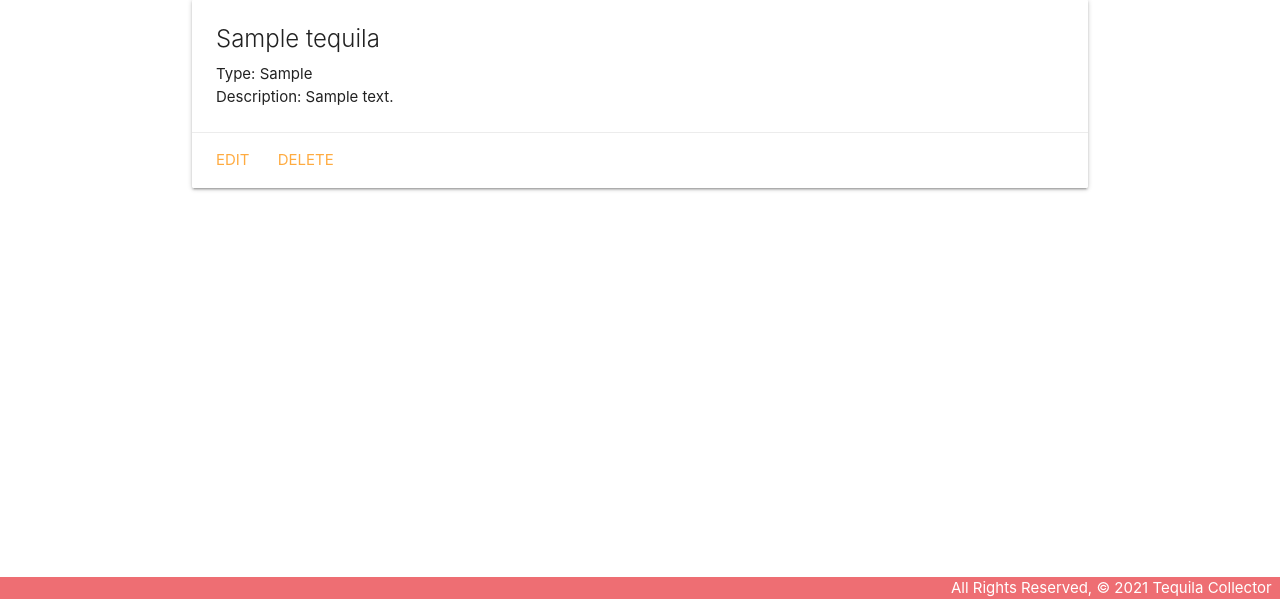
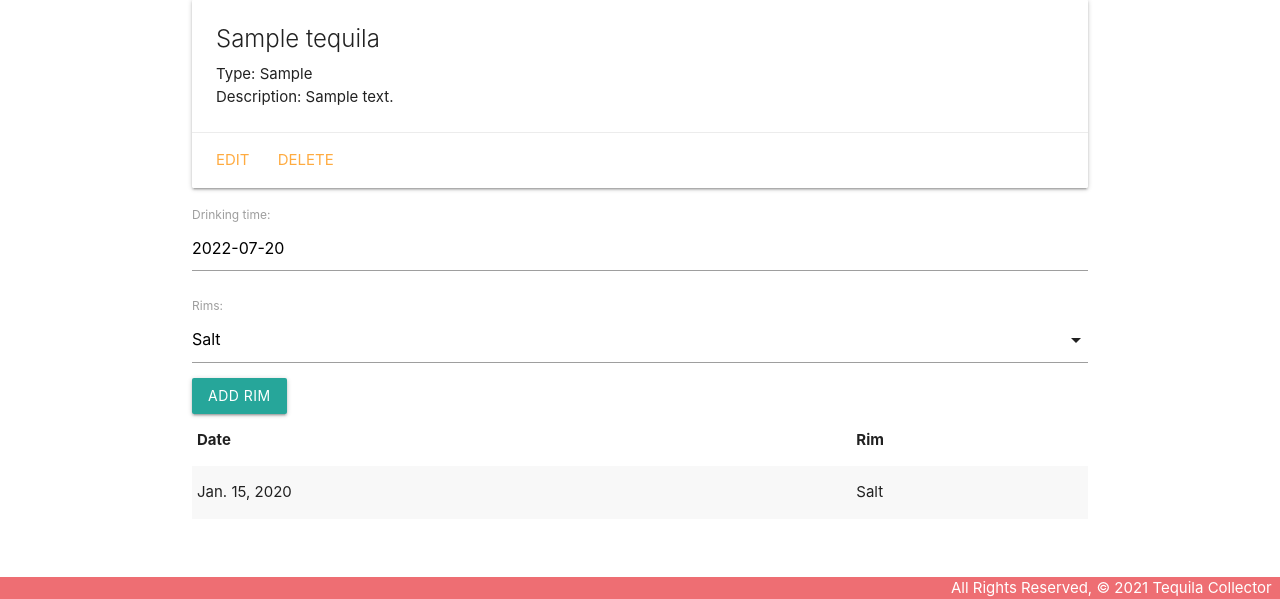
Before and after one commit to Andersons1218/tequila-collector, a Django app: page /tequila/1/ in a window 1280 px wide. Shown: the part 201-800 px from the top of the page. Run offline with Django 4.2, Linux system fonts and the light colour scheme; tables that the repository leaves empty hold one stand-in row (values such as "Sample post").

Commit message:
lab 4 complete

```diff
--- a/tequilacollector/main_app/admin.py
+++ b/tequilacollector/main_app/admin.py
@@ -1,5 +1,6 @@
 from django.contrib import admin
-from .models import Tequila
+from .models import Tequila, Taste
 # Register your models here.
 
 admin.site.register(Tequila)
+admin.site.register(Taste)
--- /dev/null
+++ b/tequilacollector/main_app/forms.py
@@ -0,0 +1,7 @@
+from django.forms import ModelForm
+from .models import Taste
+
+class TasteForm(ModelForm):
+  class Meta:
+    model = Taste
+    fields = ['date', 'rims']
--- a/tequilacollector/main_app/models.py
+++ b/tequilacollector/main_app/models.py
@@ -1,6 +1,13 @@
 from django.db import models
 from django.urls import reverse
+from datetime import date
+RIMS = (
+    ('S', 'Salt'),
+    ('SG', 'Sugar'),
+    ('NO', 'No Rim'),
+)
 # Create your models here.
+
 class Tequila(models.Model):
     name = models.CharField(max_length=100)
     type = models.CharField(max_length=100)
@@ -11,3 +18,17 @@ class Tequila(models.Model):
 
     def get_absolute_url(self):
         return reverse('detail', kwargs={'tequila_id': self.id})
+
+class Taste(models.Model):
+    date = models.DateField('drinking time')
+    rims = models.CharField(
+        max_length=2,
+        choices=RIMS,
+        default=RIMS[0][0],
+    )
+
+    tequila = models.ForeignKey(Tequila, on_delete=models.CASCADE)
+
+    def __str__(self):
+    # Nice method for obtaining the friendly value of a Field.choice
+     return f"{self.get_rims_display()} on {self.date}"
--- a/tequilacollector/main_app/templates/base.html
+++ b/tequilacollector/main_app/templates/base.html
@@ -9,6 +9,7 @@
   <title>Tequila Collector</title>
   <link rel="stylesheet" href="https://cdnjs.cloudflare.com/ajax/libs/materialize/1.0.0/css/materialize.min.css">
   <link rel="stylesheet" type="text/css" href="{% static 'css/style.css' %}">
+  <script src="https://cdnjs.cloudflare.com/ajax/libs/materialize/1.0.0/js/materialize.min.js"></script>
 </head>
 <body>
   <header class="navbar-fixed">
@@ -18,7 +19,7 @@
           <li><a href="{% url 'home' %}" class="left brand-logo">&nbsp;&nbsp;TequilaCollector</a></li>
         </ul>
         <ul class="right">
-          <li><a href="{% url 'about'%}">About</a></li>
+          <li><a href="{% url 'about' %}">About</a></li>
           <li><a href="{% url 'tequila_create' %}">Add a Tequila</a></li>
           <li><a href="{% url 'index' %}">View All Tequila</a></li>
         </ul>
--- /dev/null
+++ b/tequilacollector/main_app/templates/home.html
@@ -0,0 +1,4 @@
+{% extends 'base.html' %}
+{% block content %}
+<h1>HOME</h1>
+{% endblock %}
--- a/tequilacollector/main_app/templates/tequila/details.html
+++ b/tequilacollector/main_app/templates/tequila/details.html
@@ -14,5 +14,38 @@
     <a href="{% url 'tequila_delete' tequila.id %}">Delete</a>
   </div>
 </div>
+<div class="col s6">
+  <form action="{% url 'add_taste' tequila.id %}" method="POST">
+    {% csrf_token %}
+    {{ taste_form.as_p }}
+    <input type="submit" class="btn" value="Add Rim">
+  </form>
+  <table class="striped">
+    <thead>
+      <tr><th>Date</th><th>Rim</th></tr>
+    </thead>
+    <tbody>
+    {% for taste in tequila.taste_set.all %}
+        <tr>
+          <td>{{taste.date}}</td>
+          <td>{{taste.get_rims_display}}</td>
+        </tr>
+      {% endfor %}
+    </tbody>
+  </table>
+</div>
+</div>
+<script>
+  const dateEl = document.getElementById('id_date');
+  M.Datepicker.init(dateEl, {
+    format: 'yyyy-mm-dd',
+    defaultDate: new Date(),
+    setDefaultDate: true,
+    autoClose: true
+  });
 
+  // add additional JS to initialize select below
+  const selectEl = document.getElementById('id_rims');
+  M.FormSelect.init(selectEl);
+</script>
 {% endblock %}
--- a/tequilacollector/main_app/urls.py
+++ b/tequilacollector/main_app/urls.py
@@ -9,4 +9,5 @@ urlpatterns = [
     path('tequila/create/', views.TequilaCreate.as_view(), name='tequila_create'),
     path('tequila/<int:pk>/update/', views.TequilaUpdate.as_view(), name='tequila_update'),
     path('tequila/<int:pk>/delete/', views.TequilaDelete.as_view(), name='tequila_delete'),
+    path('tequila/<int:tequila_id>/add_taste/', views.add_taste, name='add_taste'),
 ]
--- a/tequilacollector/main_app/views.py
+++ b/tequilacollector/main_app/views.py
@@ -1,12 +1,14 @@
-from django.shortcuts import render
+from django.shortcuts import render, redirect
 # Create your views here.
 from django.views.generic.edit import CreateView , UpdateView , DeleteView
 from django.http import HttpResponse
 from .models import Tequila
+from .forms import TasteForm
+
 
 # Define the home view
 def home(request):
-  return HttpResponse('<h1>Tequila Me Loco</h1>')
+  return render(request,'home.html')
 
 def about(request):
   return render(request, 'about.html')
@@ -17,7 +19,17 @@ def tequila_index(request):
 
 def tequila_detail(request, tequila_id):
     tequila = Tequila.objects.get(id=tequila_id)
-    return render(request, 'tequila/details.html', {'tequila': tequila})
+    taste_form = TasteForm()
+    return render(request, 'tequila/details.html', {'tequila': tequila, 'taste_form': taste_form})
+
+def add_taste(request, tequila_id):
+
+  form = TasteForm(request.POST)
+  if form.is_valid():
+    new_taste = form.save(commit=False)
+    new_taste.tequila_id = tequila_id
+    new_taste.save()
+  return redirect('detail', tequila_id=tequila_id)
 
 class TequilaCreate(CreateView):
   model = Tequila
@@ -32,3 +44,6 @@ class TequilaUpdate(UpdateView):
 class TequilaDelete(DeleteView):
   model = Tequila
   success_url = '/tequila/'
+
+class Meta:
+  orerding = ['-date']
```
Also changed, not shown: tequilacollector/main_app/migrations/0002_rims.py (added), tequilacollector/main_app/migrations/0003_alter_rims_date_alter_rims_rim.py (added), tequilacollector/main_app/migrations/0004_taste_delete_rims.py (added).
